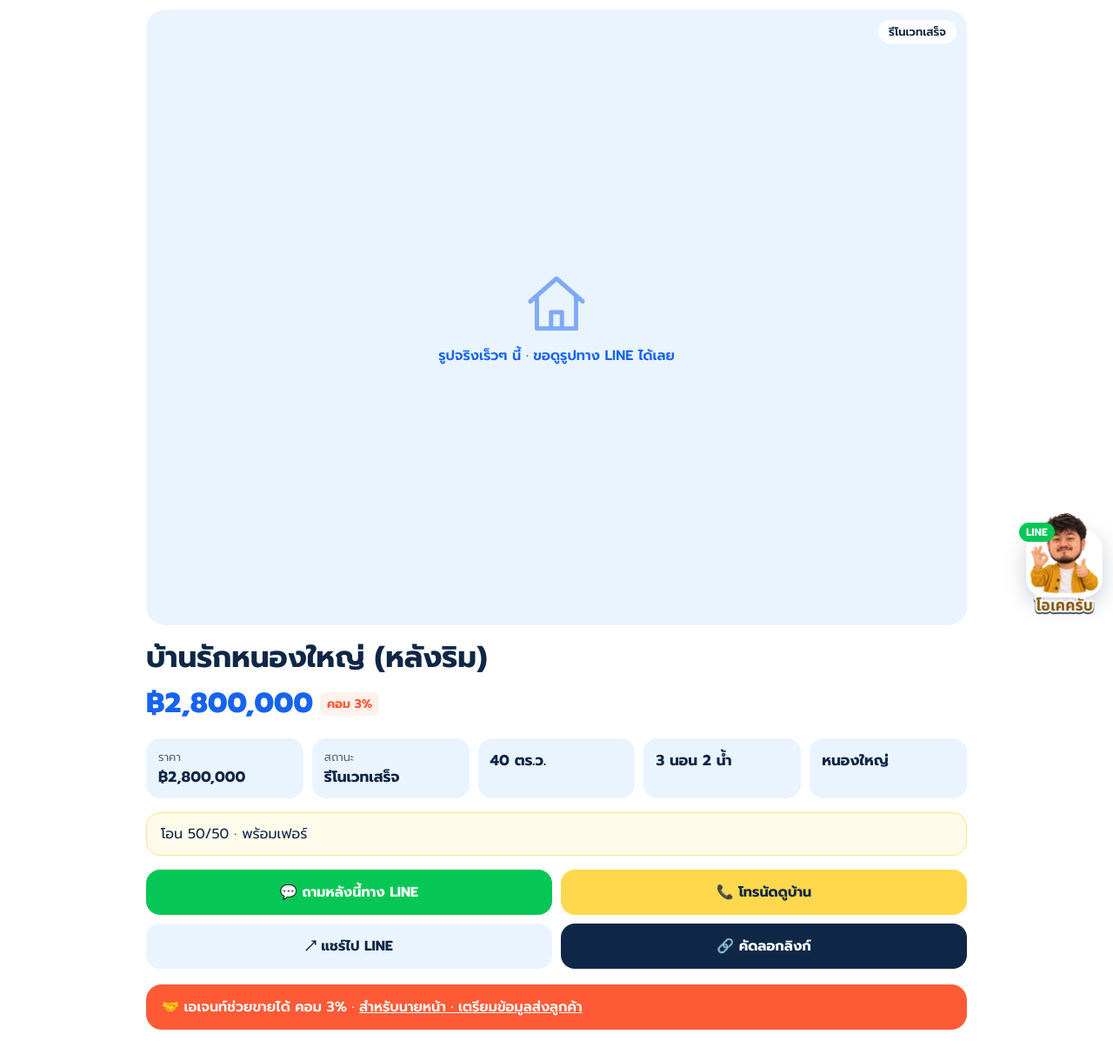
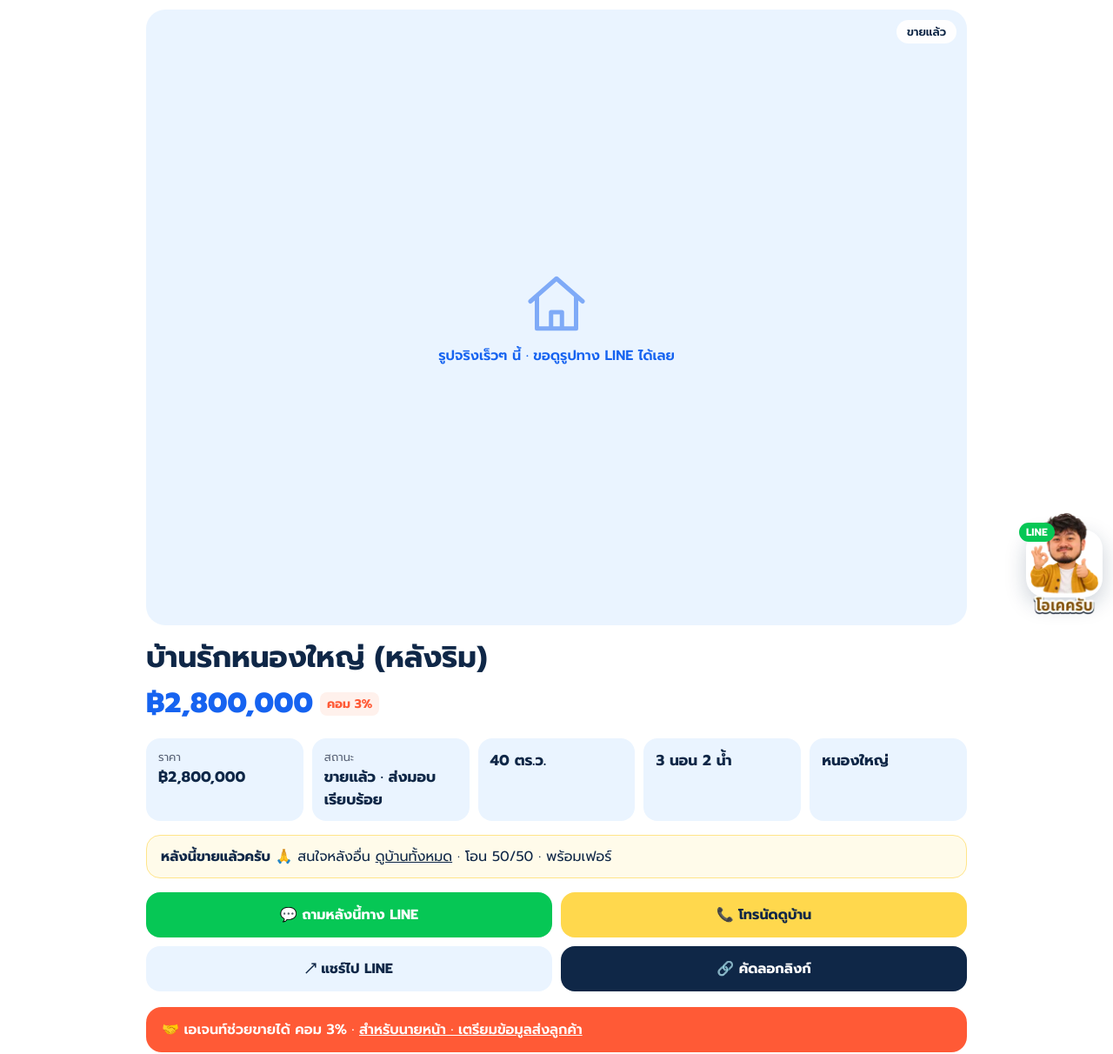
Before and after one commit to Bankunturk/bankunturk.github.io, a plain HTML site: page house-raknongyai.html in a window 1280 px wide. Shown: the part 101-1313 px from the top of the page at 87% size. Drawn offline with Linux system fonts and the light colour scheme.

Commit message:
Add files via upload

```diff
--- a/house-raknongyai.html
+++ b/house-raknongyai.html
@@ -8,12 +8,12 @@
 <div class="wrap">
 <header class="top"><a class="logo" href="./"><svg viewBox="0 0 64 64" aria-hidden="true"><path d="M8 30 L32 9 L56 30 M14 25 V55 H50 V25 M27 55 V40 H37 V55" fill="none" stroke="currentColor" stroke-width="4" stroke-linejoin="round" stroke-linecap="round"/></svg><span>บ้านคุณเตริก</span></a><a class="call" href="tel:0635195664">โทร 063-519-5664</a></header>
 <a class="back" href="homes.html#list">← ดูบ้านทั้งหมด</a>
-<div class="main"><div class="ph"><svg viewBox="0 0 64 64" aria-hidden="true"><path d="M8 30 L32 9 L56 30 M14 25 V55 H50 V25 M27 55 V40 H37 V55" fill="none" stroke="currentColor" stroke-width="4" stroke-linejoin="round" stroke-linecap="round"/></svg><span>รูปจริงเร็วๆ นี้ · ขอดูรูปทาง LINE ได้เลย</span></div><span class="st">รีโนเวทเสร็จ</span></div>
+<div class="main"><div class="ph"><svg viewBox="0 0 64 64" aria-hidden="true"><path d="M8 30 L32 9 L56 30 M14 25 V55 H50 V25 M27 55 V40 H37 V55" fill="none" stroke="currentColor" stroke-width="4" stroke-linejoin="round" stroke-linecap="round"/></svg><span>รูปจริงเร็วๆ นี้ · ขอดูรูปทาง LINE ได้เลย</span></div><span class="st">ขายแล้ว</span></div>
 
 <h1>บ้านรักหนองใหญ่ (หลังริม)</h1>
 <p class="price">฿2,800,000<span class="com">คอม 3%</span></p>
-<div class="facts"><div><small>ราคา</small><b>฿2,800,000</b></div><div><small>สถานะ</small><b>รีโนเวทเสร็จ</b></div><div><b>40 ตร.ว.</b></div><div><b>3 นอน 2 น้ำ</b></div><div><b>หนองใหญ่</b></div></div>
-<div class="note">โอน 50/50 · พร้อมเฟอร์</div>
+<div class="facts"><div><small>ราคา</small><b>฿2,800,000</b></div><div><small>สถานะ</small><b>ขายแล้ว · ส่งมอบเรียบร้อย</b></div><div><b>40 ตร.ว.</b></div><div><b>3 นอน 2 น้ำ</b></div><div><b>หนองใหญ่</b></div></div>
+<div class="note"><b>หลังนี้ขายแล้วครับ 🙏</b> สนใจหลังอื่น <a href="homes.html#list">ดูบ้านทั้งหมด</a> · โอน 50/50 · พร้อมเฟอร์</div>
 <div class="btns">
 <a class="l" href="https://line.me/ti/p/~turkturk21" target="_blank" rel="noopener">💬 ถามหลังนี้ทาง LINE</a>
 <a class="t" href="tel:0635195664">📞 โทรนัดดูบ้าน</a>
```
Also changed, not shown: broker.html (+1 -1 lines), homes.html (+1 -2 lines).
